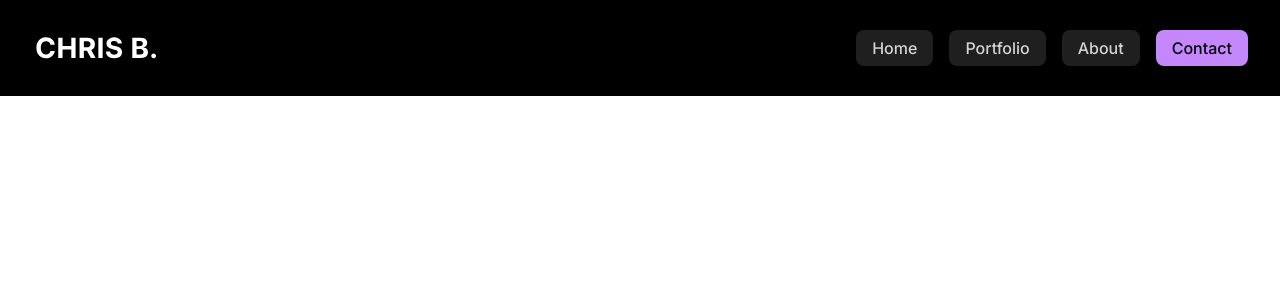
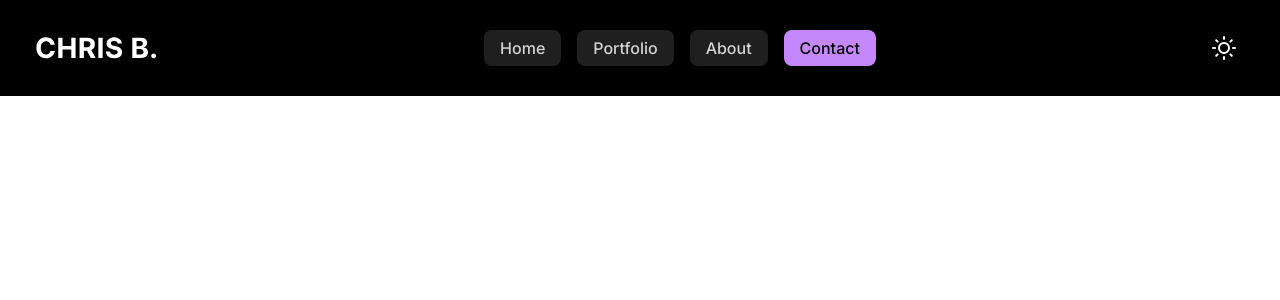
Before and after one commit to chrisdev188/personal-portfolio, a React (Vite) app: page /contact in a window 1280 px wide. Shown: the top 300 px of the page. Built offline with nearby package versions, Linux system fonts and the light colour scheme.

Commit message:
Add mode button

```diff
--- a/package.json
+++ b/package.json
@@ -12,6 +12,7 @@
     "@types/styled-components": "^5.1.26",
     "react": "^18.2.0",
     "react-dom": "^18.2.0",
+    "react-icons": "^4.7.1",
     "react-router-dom": "^6.6.1",
     "styled-components": "^5.3.6"
   },
--- a/src/components/GlobalStyle.tsx
+++ b/src/components/GlobalStyle.tsx
@@ -15,6 +15,7 @@ const GlobalStyle = styled.createGlobalStyle`
     --primary-contrast-text: #000;
     --accent: #a8d5e4;
     --accent-contrast-text: #000;
+    --element: #1f1f1f;
 
     /* font values */
     --font-family: "Inter", sans-serif;
--- a/src/components/Header/Header.tsx
+++ b/src/components/Header/Header.tsx
@@ -4,6 +4,7 @@ import Container from "../Container";
 import Hamburger from "./Hamburger";
 import Logo from "./Logo";
 import MainNav from "./MainNav";
+import ModeButton from "./ModeButton";
 
 const Header = () => {
   const [menuShowing, setMenuShowing] = useState(false);
@@ -16,6 +17,7 @@ const Header = () => {
         <Logo />
         <MainNav />
         <Hamburger onClick={handleToggleMenu} menuShowing={menuShowing} />
+        <ModeButton />
       </Inner>
     </Wrapper>
   );
--- a/src/components/Header/MainNav.tsx
+++ b/src/components/Header/MainNav.tsx
@@ -51,7 +51,8 @@ const Wrapper = styled.nav`
 
     a {
       padding: 0.5em 1em;
-      background-color: #1f1f1f;
+      background-color: var(element);
+      background-color: var(--element);
       color: lightgray;
       font-weight: 500;
       text-transform: capitalize;
--- /dev/null
+++ b/src/components/Header/ModeButton.tsx
@@ -0,0 +1,27 @@
+import { FiSun } from "react-icons/fi";
+import styled from "styled-components";
+
+const ModeButton = () => {
+  return (
+    <Wrapper>
+      <FiSun />
+    </Wrapper>
+  );
+};
+
+const Wrapper = styled.button`
+  color: white;
+  font-size: 1.5rem;
+  width: 3rem;
+  height: 3rem;
+  display: grid;
+  place-content: center;
+  border-radius: 50%;
+  transition: var(--ease-150);
+
+  &:hover {
+    background-color: var(--element);
+  }
+`;
+
+export default ModeButton;
```
Also changed, not shown: 1 other file (tests, documents, lock files or other folders).
